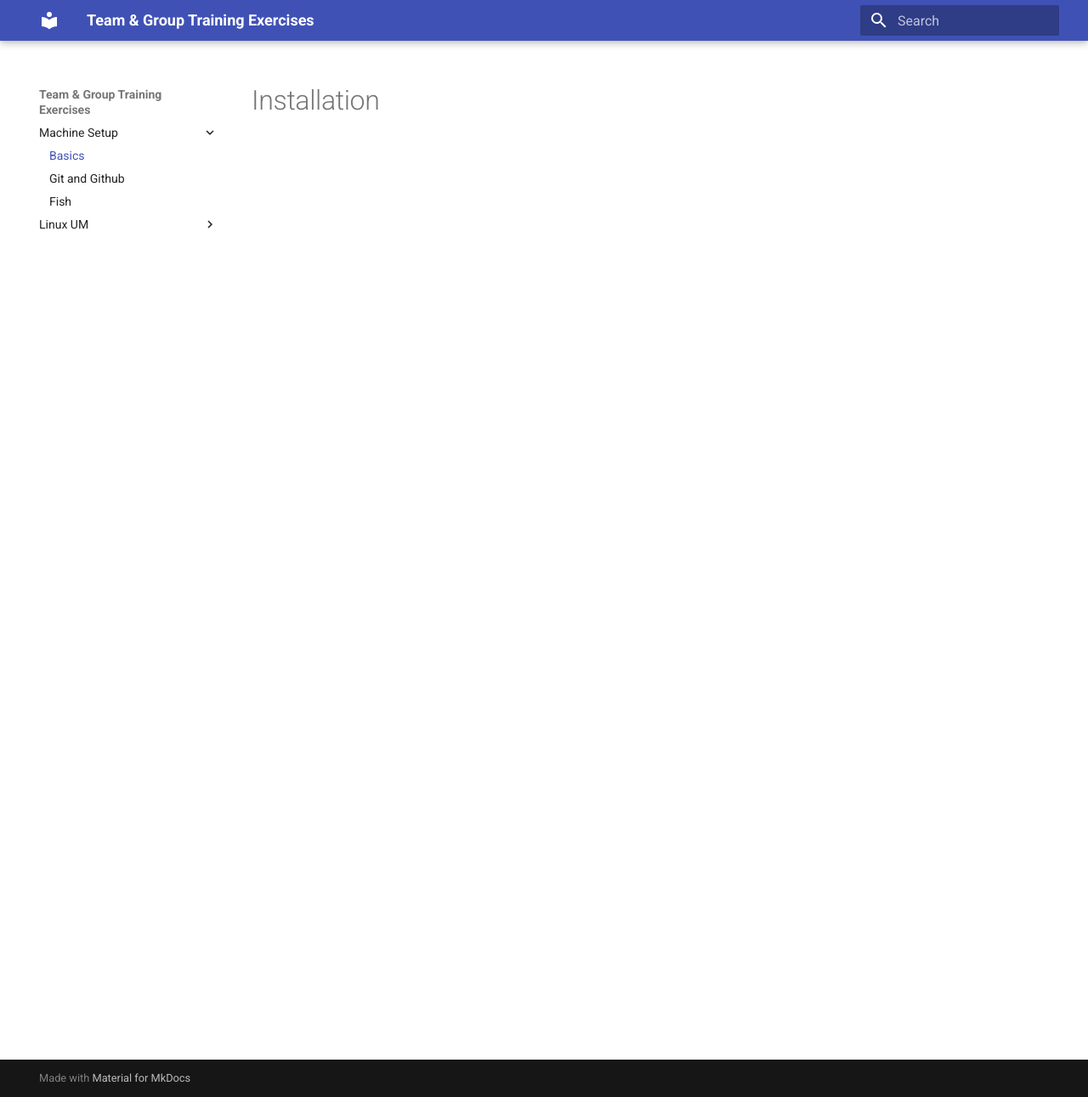
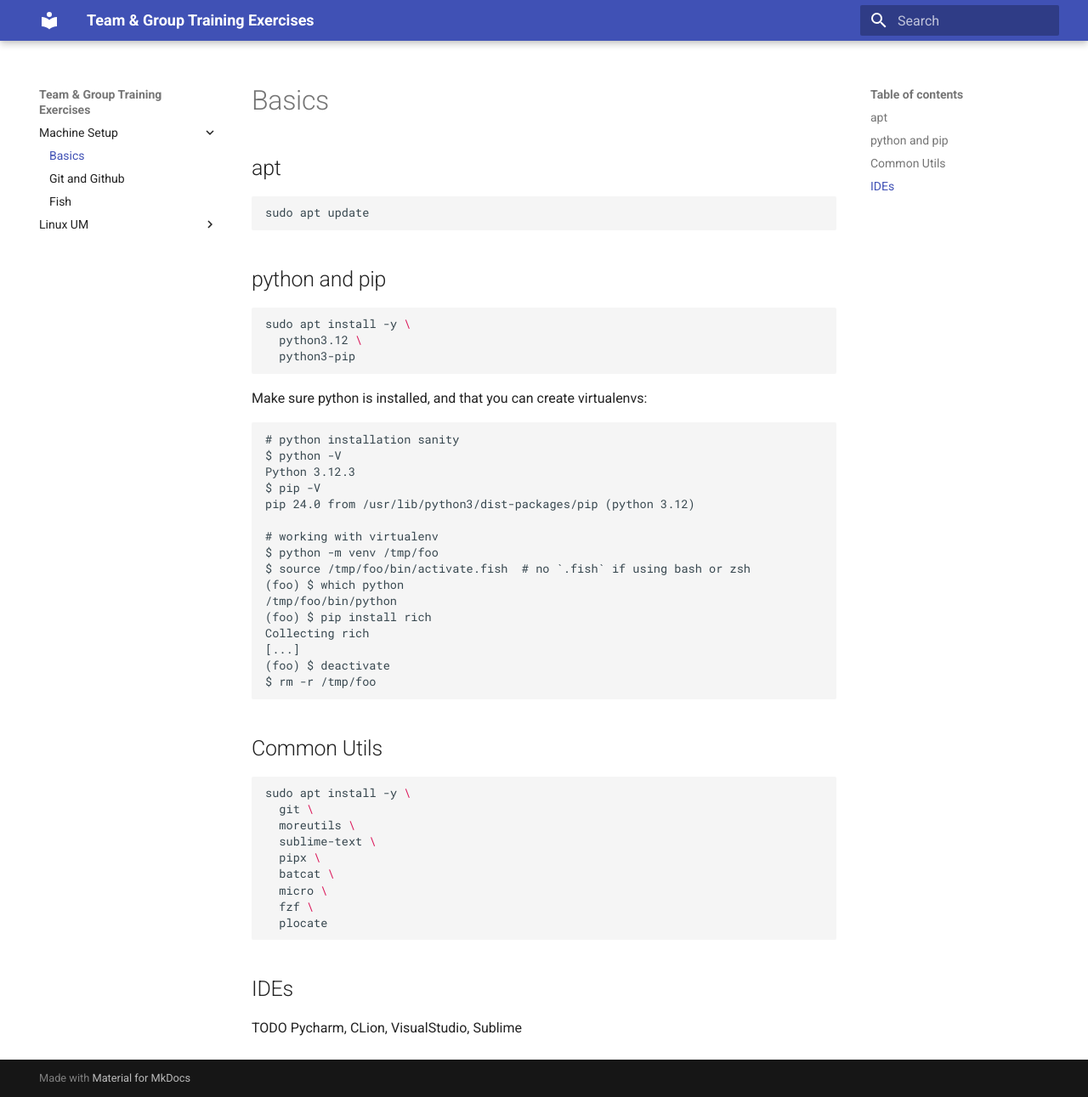
Before and after one commit to AchtungX/Hafifot, an MkDocs documentation site: the page built from content/machine_setup/basics.md, in a window 1280 px wide and 1291 px high. Shown: the whole window at 85% size. Built offline with MkDocs 1.6.1 and Material for MkDocs 9.7.7, drawn with Linux system fonts in a browser that asks for light colours.

Commit message:
content: setup: Add some basics

````diff
--- a/content/machine_setup/basics.md
+++ b/content/machine_setup/basics.md
@@ -1 +1,51 @@
-# Installation
+# Basics
+
+## apt
+
+```sh
+sudo apt update
+```
+
+## python and pip
+
+```sh
+sudo apt install -y \
+  python3.12 \
+  python3-pip
+```
+
+Make sure python is installed, and that you can create virtualenvs:
+```
+# python installation sanity
+$ python -V
+Python 3.12.3
+$ pip -V
+pip 24.0 from /usr/lib/python3/dist-packages/pip (python 3.12)
+
+# working with virtualenv
+$ python -m venv /tmp/foo
+$ source /tmp/foo/bin/activate.fish  # no `.fish` if using bash or zsh
+(foo) $ which python
+/tmp/foo/bin/python
+(foo) $ pip install rich
+Collecting rich
+[...]
+(foo) $ deactivate
+$ rm -r /tmp/foo
+```
+
+## Common Utils
+```sh
+sudo apt install -y \
+  git \
+  moreutils \
+  sublime-text \
+  pipx \
+  batcat \
+  micro \
+  fzf \
+  plocate
+```
+
+## IDEs
+TODO Pycharm, CLion, VisualStudio, Sublime
````
